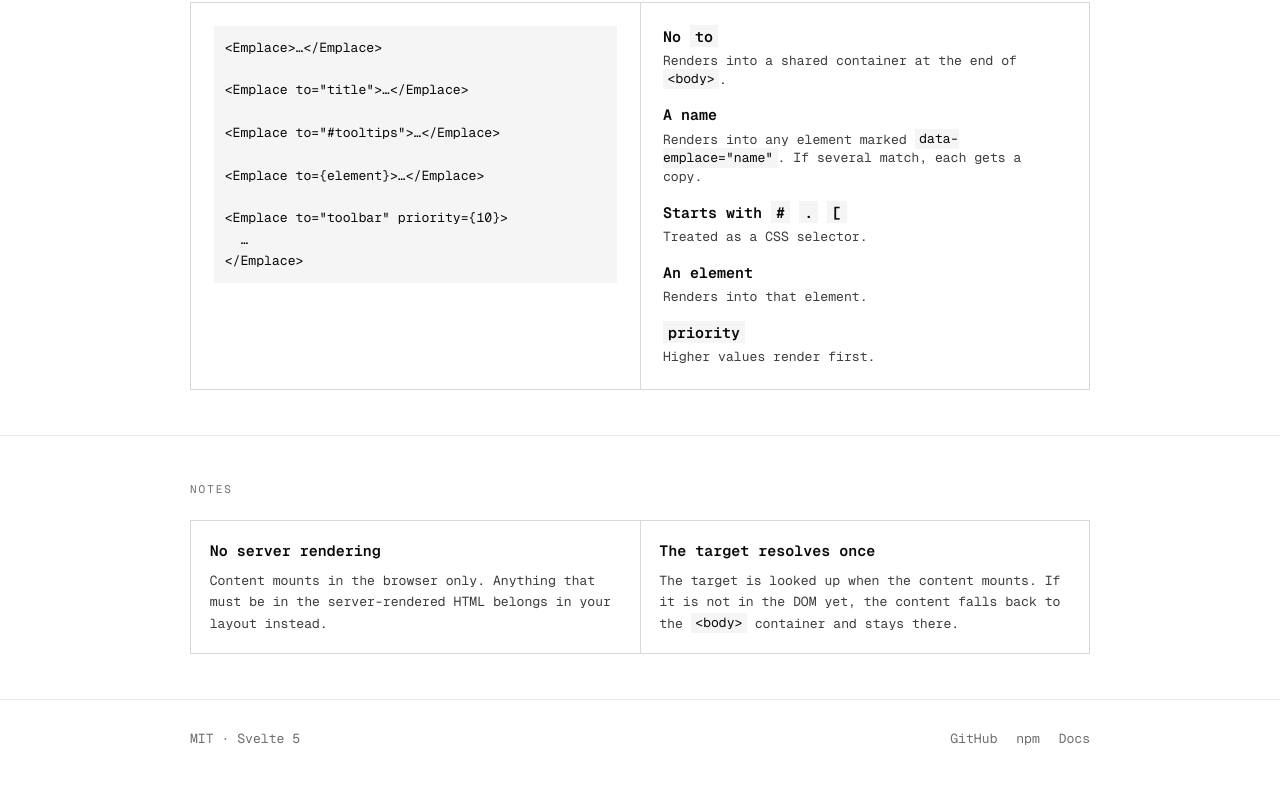
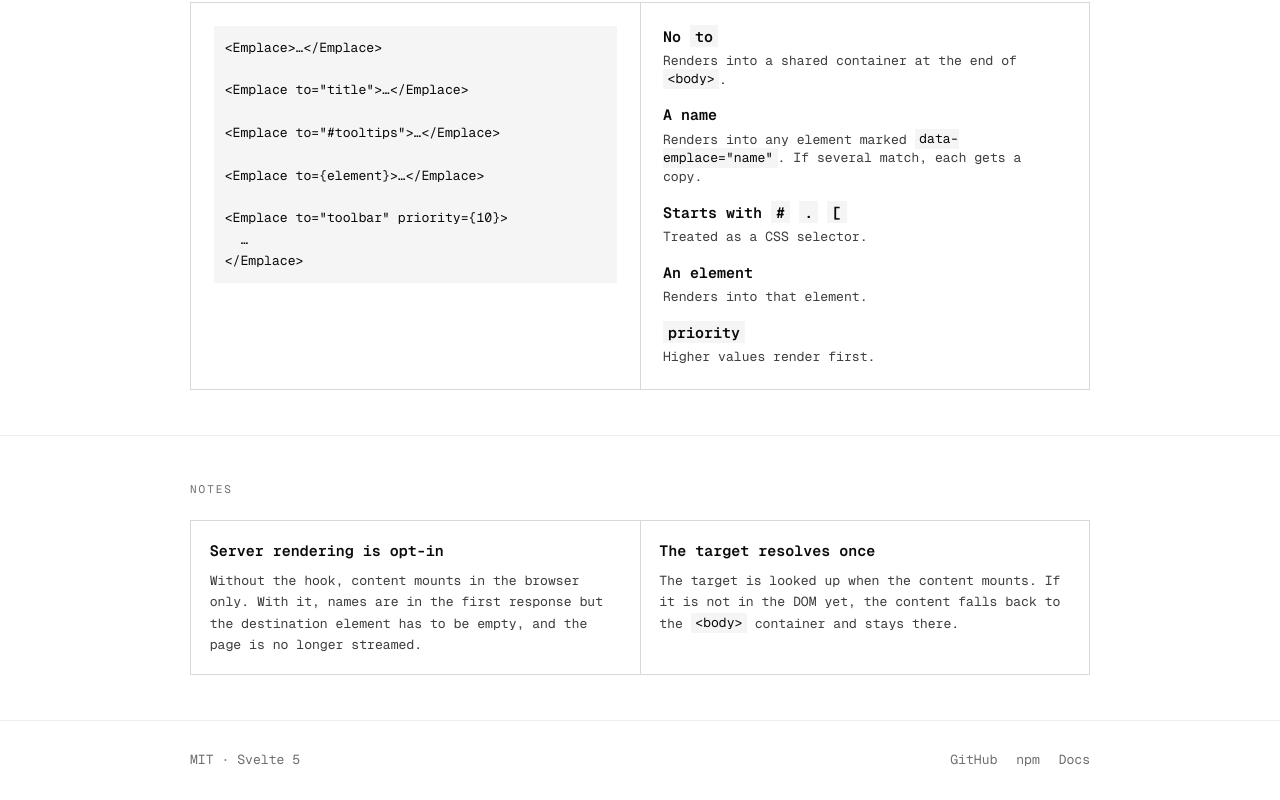
Before and after one commit to harshmandan/svelte-emplace, a SvelteKit app: page / in a window 1280 px wide. Shown: the part 4419-5219 px from the top of the page. Before the commit the page ends 5197 px from the top, so only its background shows below. Built offline with nearby package versions, Linux system fonts and the light colour scheme.

Commit message:
docs: notes said there was no server rendering, which 1.1.0 changed

```diff
--- a/src/routes/+page.svelte
+++ b/src/routes/+page.svelte
@@ -361,10 +361,10 @@ export &#123; emplaceHandle as handle &#125; from 'svelte-emplace/server'</pre>
 <Section id="limits" label="Notes">
 	<div class="mt-6 grid grid-cols-1 gap-px border border-rule bg-rule md:grid-cols-2">
 		<div class="min-w-0 bg-paper p-4 sm:p-5">
-			<p class="text-base font-semibold">No server rendering</p>
+			<p class="text-base font-semibold">Server rendering is opt-in</p>
 			<p class="mt-2 text-sm leading-relaxed text-body">
-				Content mounts in the browser only. Anything that must be in the server-rendered HTML
-				belongs in your layout instead.
+				Without the hook, content mounts in the browser only. With it, names are in the first
+				response but the destination element has to be empty, and the page is no longer streamed.
 			</p>
 		</div>
 		<div class="min-w-0 bg-paper p-4 sm:p-5">
```
